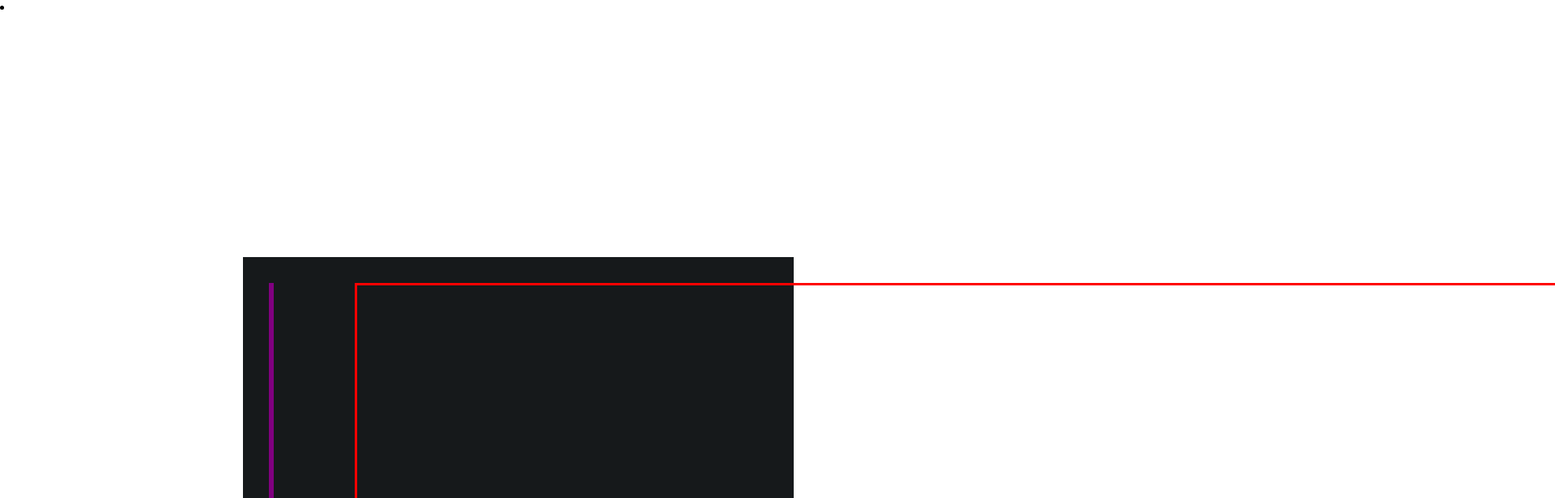
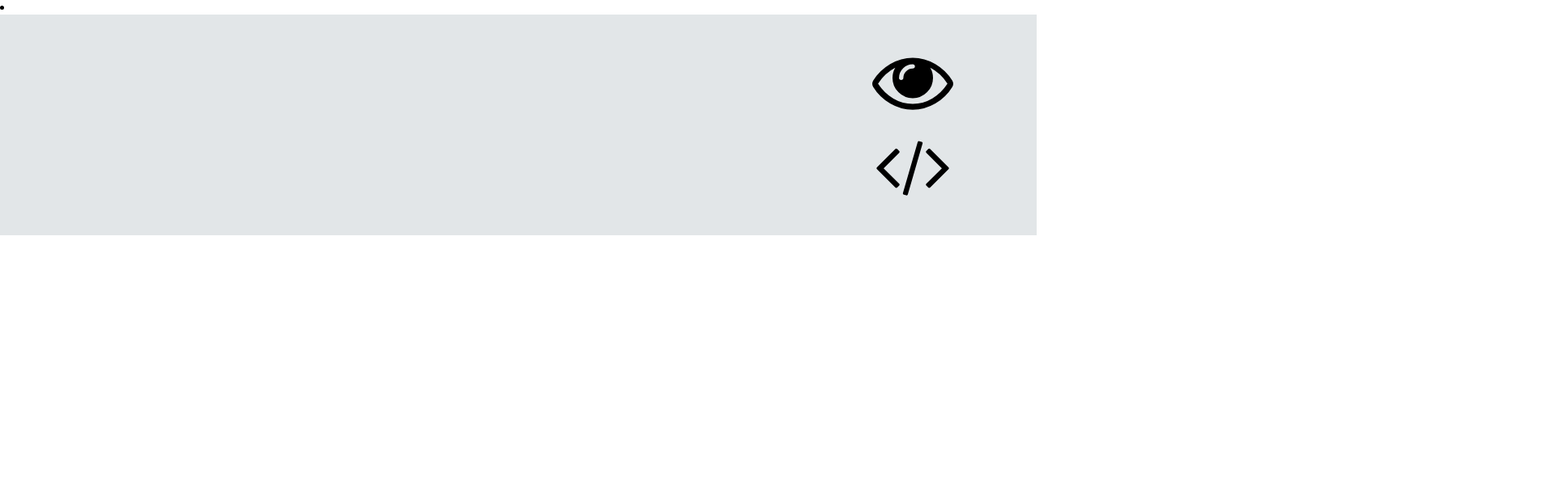
Before and after one commit to dotmotion/minimal_portfolio, a React (Create React App) app: page / in a window 1280 px wide. Shown: the top 616 px of the page at 81% size, 1920 px wide, since content can reach past the window. Built offline with nearby package versions, Linux system fonts and the light colour scheme.

Commit message:
updated Link styles

```diff
--- a/src/Link.css
+++ b/src/Link.css
@@ -1,27 +1,29 @@
 .grid-container {
   display: grid;
   height: 100%;
+  /* max-width: ; */
   grid-template-columns: 1.6fr 0.4fr;
   grid-template-rows: 1fr 1fr;
-  grid-gap: 1px 100px;
+  grid-gap: 1px 1px;
   grid-template-areas: "text web" "description repo";
-  margin: 300px;
+  /* margin: 300px; */
   padding: 2rem;
 
-  background: #16191b;
-  color: #e2e6e8;
+  background: #e2e6e8;
+  color: #16191b;
 }
 
 .text {
   grid-area: text;
   font-size: 2.8rem;
-  border: 3px solid purple;
+  /* border: 3px solid purple; */
   width: auto;
 }
 
 .description {
   grid-area: description;
-  border: 3px solid green;
+  /* border: 3px solid green; */
+  font-size: 1.8rem;
 }
 
 .web {
@@ -29,7 +31,7 @@
   display: flex;
   align-items: center;
   justify-content: center;
-  border: 3px solid red;
+  /* border: 3px solid red; */
   width: auto;
   height: auto;
 }
@@ -39,14 +41,10 @@
   display: flex;
   align-items: center;
   justify-content: center;
-  border: 3px solid blue;
+  /* border: 3px solid blue; */
 }
 
-.icons {
-  display: grid;
-  grid-area: icons;
-  grid-template-columns: 1fr 1fr 1fr 1fr 1fr;
-  grid-template-rows: 1fr;
-  grid-gap: 1px 1px;
-  grid-template-areas: "1 2 3 4 5";
+.logo {
+  width: 100px;
+  height: 100px;
 }
```
